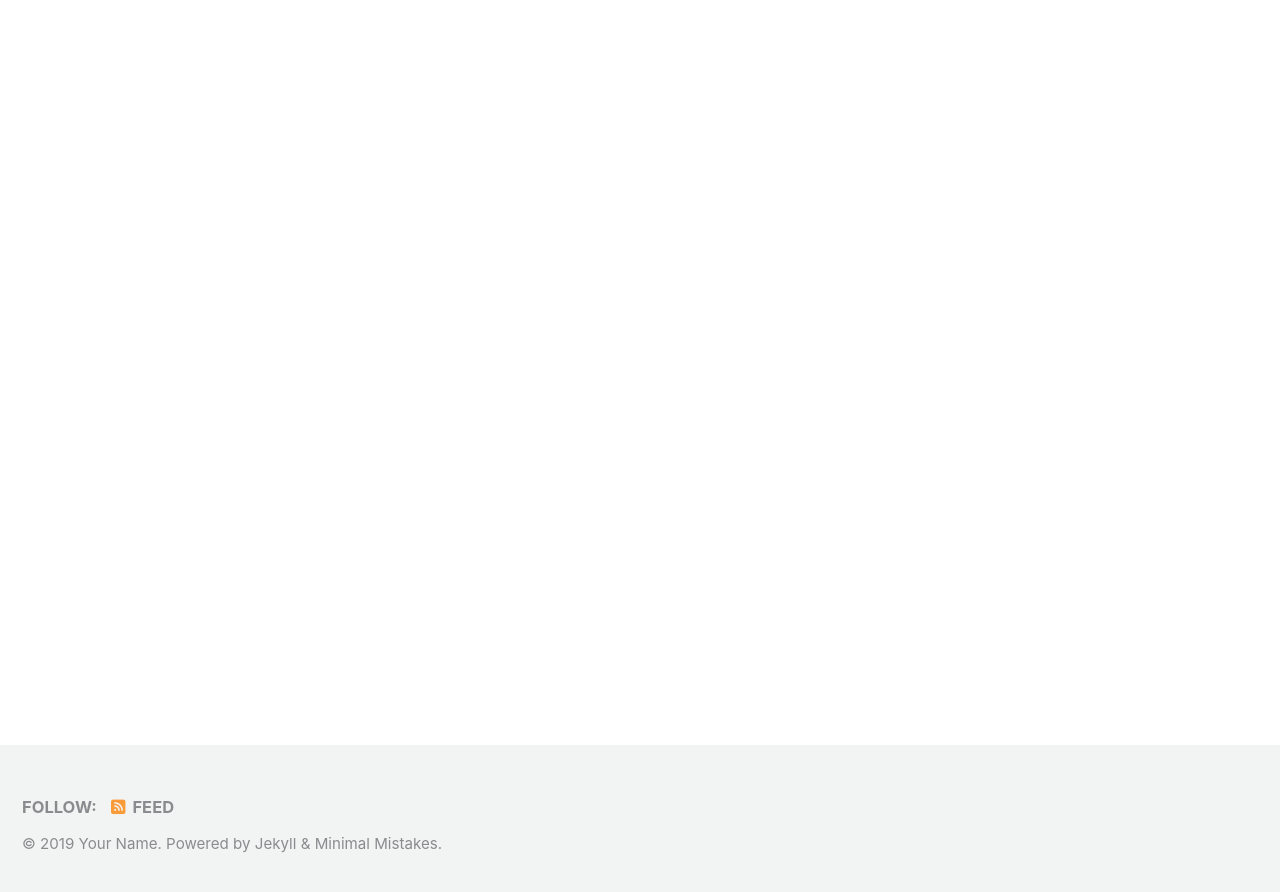
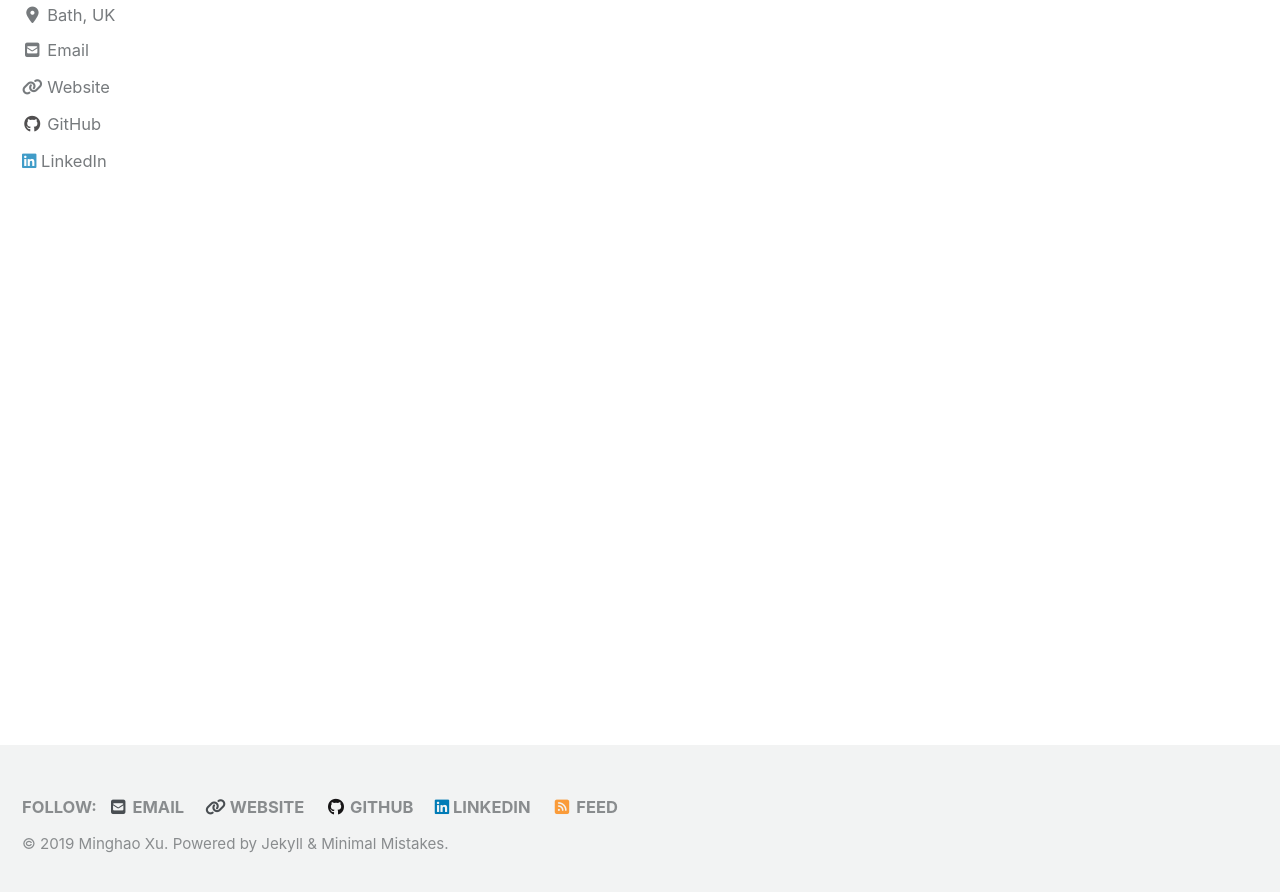
Before and after one commit to Minghao-Xu/Minghao-Xu.github.io, a Jekyll site: the page built from index.html, in a window 1280 px wide and 900 px high, scrolled down 222 px. Shown: the top 892 px of the window. Built offline with Jekyll 4.4.1, drawn with Linux system fonts in a browser that asks for light colours; cached includes are drawn as plain includes; nearby versions of some CDN libraries; the list of posts is cut into pages by our own code; some of the changed text lies outside the part shown.

Commit message:
Initial configuration

```diff
--- a/_config.yml
+++ b/_config.yml
@@ -15,12 +15,12 @@
 minimal_mistakes_skin    : "default" # "air", "aqua", "contrast", "dark", "dirt", "neon", "mint", "plum", "sunrise"
 
 # Site Settings
-locale                   : "en-US"
-title                    : "Site Title"
+locale                   : "en-GB"
+title                    : "Minghao Xu"
 title_separator          : "-"
 subtitle                 : # site tagline that appears below site title in masthead
-name                     : "Your Name"
-description              : "An amazing website."
+name                     : "Minghao Xu"
+description              : "Minghao Xu Blog"
 url                      : # the base hostname & protocol for your site e.g. "https://mmistakes.github.io"
 baseurl                  : # the subpath of your site, e.g. "/blog"
 repository               : # GitHub username/repo-name e.g. "mmistakes/minimal-mistakes"
@@ -107,52 +107,40 @@ analytics:
 
 # Site Author
 author:
-  name             : "Your Name"
+  name             : "Minghao Xu"
   avatar           : # path of avatar image, e.g. "/assets/images/bio-photo.jpg"
-  bio              : "I am an **amazing** person."
-  location         : "Somewhere"
+  bio              : "I am a Postdoctoral Research Associate at the University of Bath."
+  location         : "Bath, UK"
   email            :
   links:
     - label: "Email"
       icon: "fas fa-fw fa-envelope-square"
-      # url: mailto:your.name@email.com
+      url: mailto:minghao-xu@outlook.com
     - label: "Website"
       icon: "fas fa-fw fa-link"
-      # url: "https://your-website.com"
-    - label: "Twitter"
-      icon: "fab fa-fw fa-twitter-square"
-      # url: "https://twitter.com/"
-    - label: "Facebook"
-      icon: "fab fa-fw fa-facebook-square"
-      # url: "https://facebook.com/"
+      url: "https://researchportal.bath.ac.uk/en/persons/minghao-xu"
     - label: "GitHub"
       icon: "fab fa-fw fa-github"
-      # url: "https://github.com/"
-    - label: "Instagram"
-      icon: "fab fa-fw fa-instagram"
-      # url: "https://instagram.com/"
+      url: "https://github.com/Minghao-Xu"
+    - label: "LinkedIn"
+      icon: "fab fa-linkedin"
+      url: "https://www.linkedin.com/in/minghao-xu-6a02a012a/"
 
 # Site Footer
 footer:
   links:
-    - label: "Twitter"
-      icon: "fab fa-fw fa-twitter-square"
-      # url:
-    - label: "Facebook"
-      icon: "fab fa-fw fa-facebook-square"
-      # url:
+    - label: "Email"
+      icon: "fas fa-fw fa-envelope-square"
+      url: mailto:minghao-xu@outlook.com
+    - label: "Website"
+      icon: "fas fa-fw fa-link"
+      url: "https://researchportal.bath.ac.uk/en/persons/minghao-xu"
     - label: "GitHub"
       icon: "fab fa-fw fa-github"
-      # url:
-    - label: "GitLab"
-      icon: "fab fa-fw fa-gitlab"
-      # url:
-    - label: "Bitbucket"
-      icon: "fab fa-fw fa-bitbucket"
-      # url:
-    - label: "Instagram"
-      icon: "fab fa-fw fa-instagram"
-      # url:
+      url: "https://github.com/Minghao-Xu"
+    - label: "LinkedIn"
+      icon: "fab fa-linkedin"
+      url: "https://www.linkedin.com/in/minghao-xu-6a02a012a/"
 
 
 # Reading Files
@@ -292,3 +280,11 @@ defaults:
       comments: # true
       share: true
       related: true
+
+  # _pages
+  - scope:
+      path: ""
+      type: pages
+    values:
+      layout: single
+      author_profile: true
```
